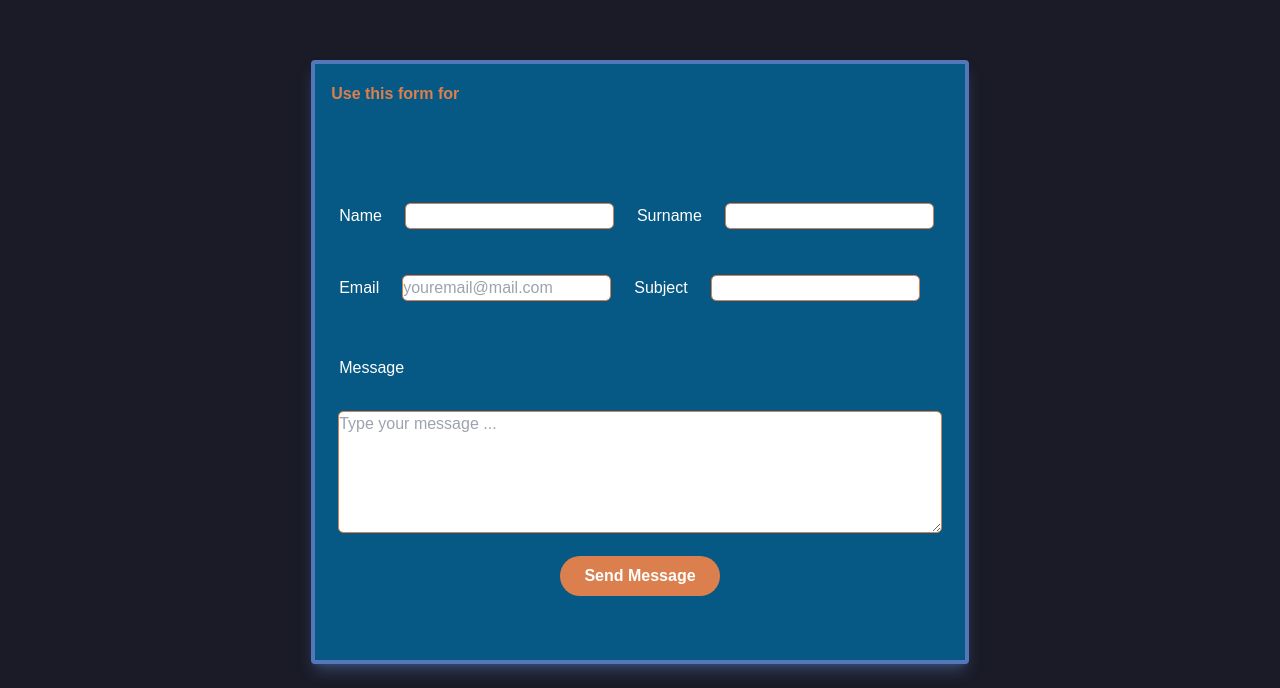
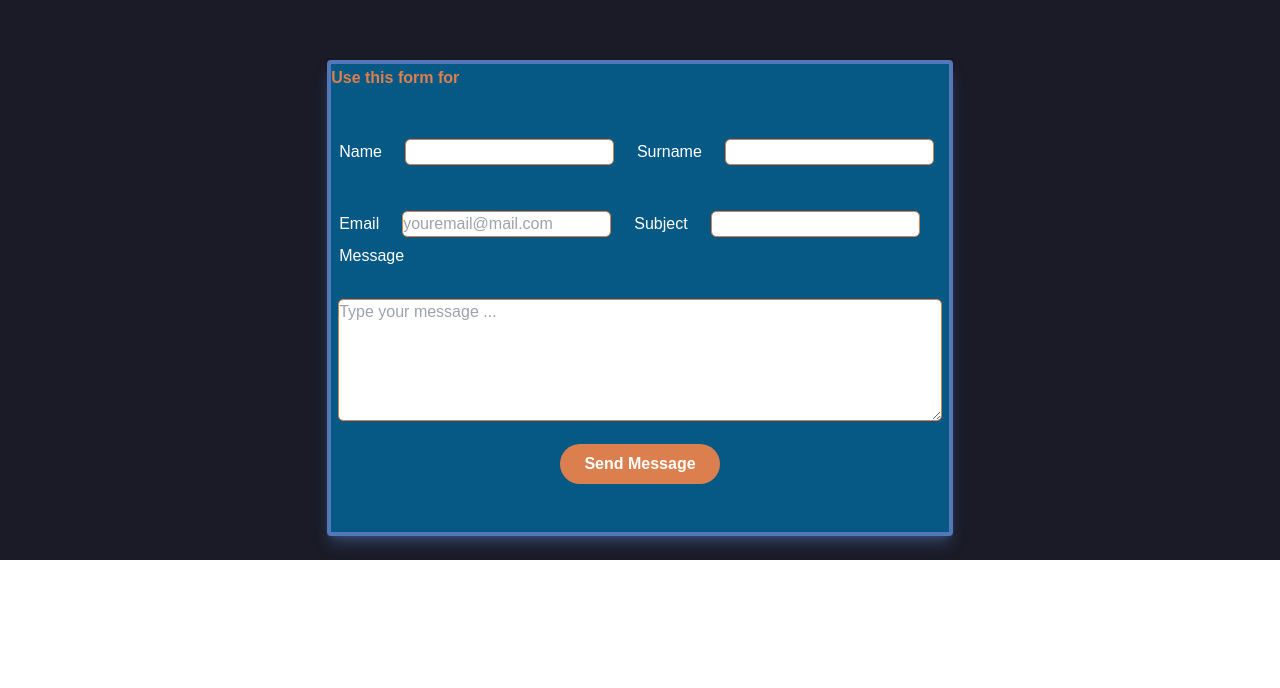
Before and after one commit to Toto-lonardo/sallon, a Next.js app: page / in a window 1280 px wide. Shown: the part 2656-3344 px from the top of the page. After the commit the page ends 3216 px from the top, so only its background shows below. Built offline with nearby package versions, Linux system fonts and the light colour scheme; a web font is replaced by a local one.

Commit message:
Adding error and success message

```diff
--- a/app/getintouch.tsx
+++ b/app/getintouch.tsx
@@ -4,6 +4,17 @@ import { ContactEmailProps } from "./api/utils/mailInterface";
 
 const GetInTouch = () => {
   const [isSending, setIsSending] = useState(false);
+  const [sent, setSent] = useState(false);
+  const [errore, setErrore] = useState<string | null>(null);
+
+  const [formData, setFormData] = useState<ContactEmailProps>({
+    firstName: "",
+    lastName: "",
+    email: "",
+    subject: "",
+    message: "",
+  });
+
   const handleChange = (
     e: ChangeEvent<HTMLInputElement | HTMLTextAreaElement>
   ) => {
@@ -38,30 +49,24 @@ const GetInTouch = () => {
           email: "",
           message: "",
         });
+        setSent(true);
       } else {
-        // TODO:
+        setErrore("Error, please try again");
       }
     } catch (error) {
+      setErrore("Failed to send email");
       console.log("Error sending email:", error);
     } finally {
       setIsSending(false);
     }
   };
-  const [formData, setFormData] = useState<ContactEmailProps>({
-    firstName: "",
-    lastName: "",
-    email: "",
-    subject: "",
-    message: "",
-  });
   return (
     <div id="getintouch" className="">
-      <form onSubmit={handleSubmit} className="p-4 ">
+      <h2 className="text-base/7 font-semibold text-arancione">
+        Use this form for
+      </h2>
+      <form onSubmit={handleSubmit}>
         <div className="space-y-12">
-          <h2 className="text-base/7 font-semibold text-arancione">
-            Use this form for
-          </h2>
-          <p className="mt-1 text-sm/6 text-white"></p>
           <label className="p-2 text-white ">Name</label>
           <input
             name="firstName"
@@ -83,7 +88,7 @@ const GetInTouch = () => {
             required
           />
         </div>
-        <div className="space-y-12 pb-12">
+        <div className="space-y-12">
           <label className="p-2 text-white ">Email</label>
           <input
             name="email"
@@ -91,7 +96,7 @@ const GetInTouch = () => {
             placeholder="youremail@mail.com"
             value={formData.email}
             onChange={handleChange}
-            className="m-4 rounded outline outline-1 outline-arancione focus:outline-4 text-zinc-700 bg-white "
+            className="m-4 rounded outline outline-1 outline-arancione focus:outline-4 text-zinc-700 bg-white"
             required
           />
           <label className="p-2 text-white ">Subject</label>
@@ -124,6 +129,12 @@ const GetInTouch = () => {
           >
             Send Message
           </button>
+          {errore && <div className="text-red-500 text-center">{errore}</div>}
+          {sent && (
+            <div className="text-arancione text-center">
+              Your message has been sent successfully! 🎉{" "}
+            </div>
+          )}
         </div>
       </form>
     </div>
```
